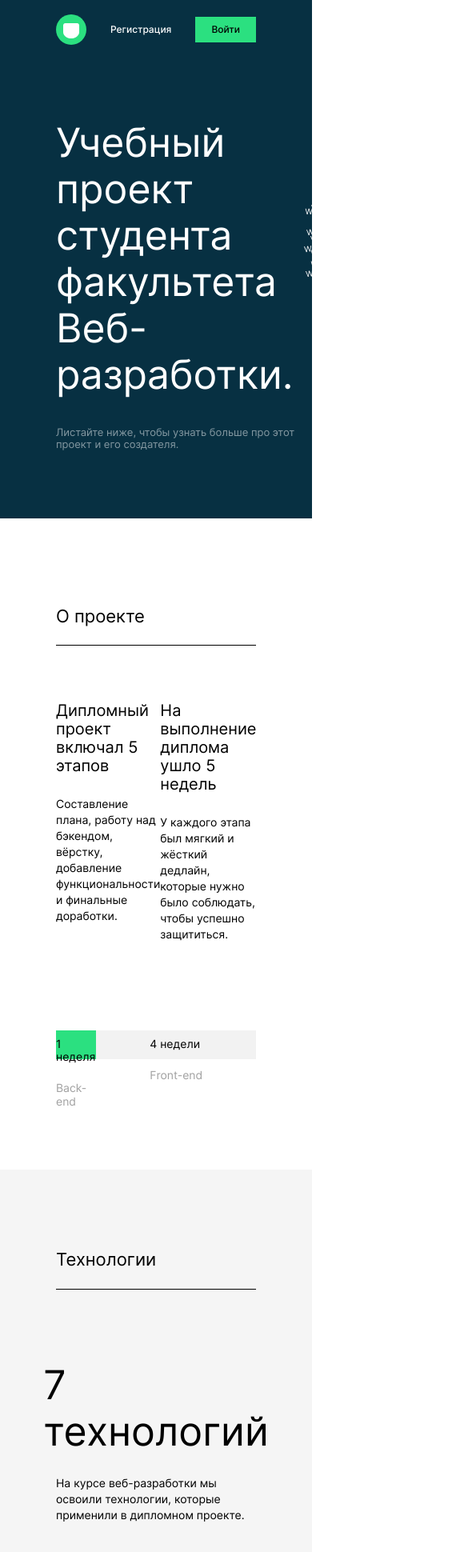
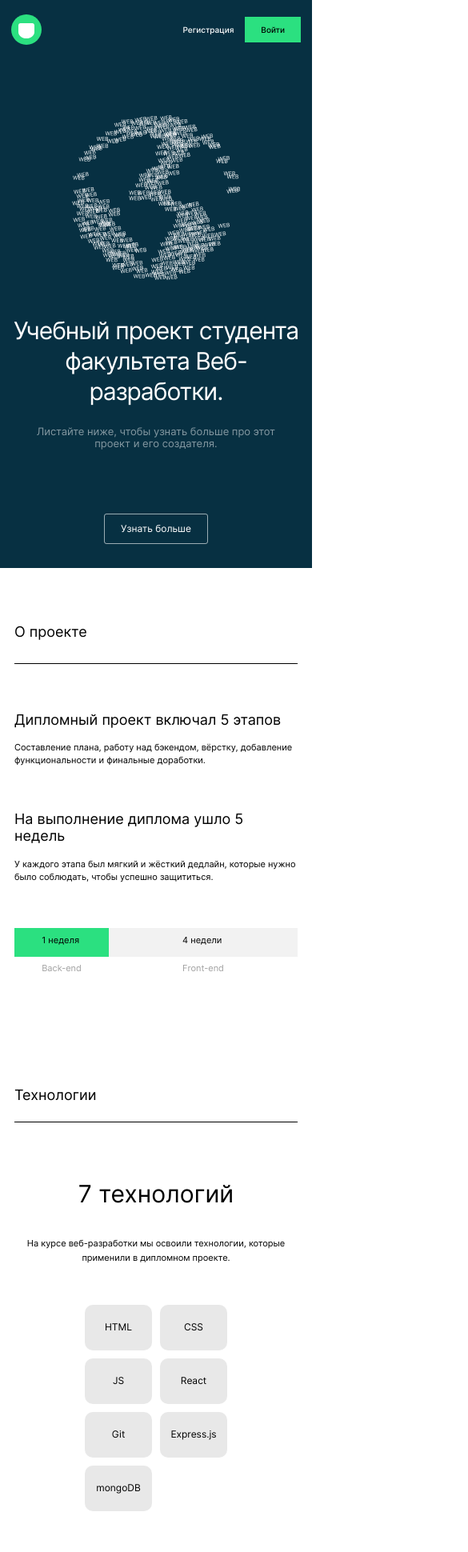
Before and after one commit to Betokko/movies-explorer-frontend, a React (Create React App) app: page / in a window 390 px wide. Shown: the top 1940 px of the page at 80% size, 585 px wide, since content can reach past the window. Built offline with nearby package versions, Linux system fonts and the light colour scheme.

Commit message:
add @media

```diff
--- a/src/components/AboutMe/AboutMe.js
+++ b/src/components/AboutMe/AboutMe.js
@@ -13,10 +13,13 @@ const AboutMe = () => {
           <h2 className="about-me__info__title">Артур</h2>
           <p className="about-me__info__about">Фронтенд-разработчик, 32 года</p>
           <p className="about-me__info__descr">
-            Lorem, ipsum dolor sit amet consectetur adipisicing elit. Omnis
-            minima incidunt facilis perferendis iste reiciendis, molestias
-            deleniti nobis maiores. Corporis error aliquid nesciunt nemo unde
-            veritatis, natus hic ex voluptates.
+            Мне нравится сфера web-разработки и я хочу в ней раздваиваться.
+            Приятно сразу видеть результат своей работы. <br /> Я прикладываю
+            значительные усилия, чтобы освоить это ремесло, я прохожу курсы,
+            смотрю видео, читаю статьи и книги, занимаюсь разработкой своих
+            pet-проектов Имею успешный опыт командной работы. <br /> В свободное
+            время увленксюь, просмотром фильмов и сериалов, люблю готовку, игры
+            и прогулки на свежем воздухе
           </p>
           <ul className="about-me__info__links">
             <li className="about-me__info__link">
--- a/src/components/AboutMe/AboutMe.scss
+++ b/src/components/AboutMe/AboutMe.scss
@@ -1,26 +1,54 @@
 .about-me {
   padding: 110px 70px 0;
+  @media (max-width: 1023px) {
+    padding: 90px 50px 0;
+  }
+  @media (max-width: 767px) {
+    padding: 70px 14px 0;
+  }
   &__main {
     font-size: 22px;
     border-bottom: 1px solid #000;
     padding-bottom: 23px;
+    @media (max-width: 767px) {
+      padding-bottom: 18px;
+    }
   }
 
   &__block {
     margin-top: 66px;
     display: flex;
     justify-content: space-between;
+    @media (max-width: 767px) {
+      flex-direction: column-reverse;
+      margin-top: 60px;
+    }
   }
 
   &__info {
     width: 600px;
     display: flex;
     flex-direction: column;
+    @media (max-width: 1023px) {
+      margin-right: 49px;
+    }
+    @media (max-width: 767px) {
+      width: 100%;
+    }
 
     &__title {
       font-size: 50px;
       line-height: 58px;
       font-weight: 400;
+      @media (max-width: 1023px) {
+        font-size: 40px;
+        line-height: 40px;
+      }
+      @media (max-width: 767px) {
+        flex-direction: column-reverse;
+        margin-top: 40px;
+        font-size: 30px;
+      }
     }
 
     &__about {
@@ -28,24 +56,42 @@
       line-height: 20px;
       font-weight: 500;
       margin-top: 18px;
+      @media (max-width: 1023px) {
+        margin-top: 16px;
+        font-size: 12px;
+        line-height: 18px;
+      }
+      @media (max-width: 767px) {
+        margin-top: 20px;
+      }
     }
 
     &__descr {
       font-size: 14px;
       line-height: 22px;
       margin-top: 26px;
+      @media (max-width: 1023px) {
+        margin-top: 20px;
+        font-size: 12px;
+        line-height: 18px;
+      }
     }
 
     &__links {
       display: flex;
       list-style: none;
       margin-top: auto;
+      @media (max-width: 787px) {
+        margin-top: 40px;
+      }
+
     }
 
     &__link {
       margin-right: 20px;
       text-decoration: none;
       transition: opaciti .2s;
+      font-size: 14px;
       color: #000;
       &:hover {
         opacity: .5;
@@ -56,5 +102,9 @@
   &__photo {
     object-fit: cover;
     width: 270px;
+    border-radius: 10px;
+    @media (max-width: 767px) {
+      width: 100%;
+    }
   }
 }
--- a/src/components/AboutProject/AboutProject.scss
+++ b/src/components/AboutProject/AboutProject.scss
@@ -1,10 +1,18 @@
 .about-project {
-  padding: 110px 70px calc(110px + 28px);
+  padding: 110px 70px 141px;
   display: grid;
   grid-template-areas:
   "top top "
   "mid-l mid-r"
   "bot bot";
+  @media (max-width: 1023px) {
+    padding: 90px 50px 121px;
+  }
+  @media (max-width: 767px) {
+    display: flex;
+    flex-direction: column;
+    padding: 70px 18px 93px;
+  }
 
   &__title {
     grid-area: top;
@@ -12,17 +20,40 @@
     border-bottom: 1px solid #000;
     padding-bottom: 23px;
     margin-bottom: 70px;
+    @media (max-width: 767px) {
+      font-size: 18px;
+      padding-bottom: 28px;
+      margin-bottom: 60px;
+    }
   }
 
   &__section {
     margin-bottom: 110px;
+    @media (max-width: 1023px) {
+      margin-bottom: 93px;
+    }
+    @media (max-width: 767px) {
+      margin-bottom: 56px;
+    }
     &__title {
       font-size: 20px;
       margin-bottom: 26px;
+      @media (max-width: 767px) {
+        font-size: 18px;
+        margin-bottom: 16px;
+      }
     }
     &__descr {
       font-size: 14px;
       line-height: 20px;
+      @media (max-width: 1023px) {
+        font-size: 12px;
+        line-height: 18px;
+      }
+      @media (max-width: 767px) {
+        font-size: 11px;
+        line-height: 16px;
+      }
     }
   }
 
@@ -31,10 +62,16 @@
     display: flex;
     height: 36px;
     font-size: 14px;
+    @media (max-width: 767px) {
+      font-size: 11px;
+    }
     &__back{
       display: block;
       width: 20%;
       background-color: #2BE080;
+      @media (max-width: 767px) {
+        width: 40%;
+      }
       &__week{
         display: block;
         width: fit-content;
--- a/src/components/App/App.scss
+++ b/src/components/App/App.scss
@@ -3,7 +3,6 @@
 * {
   margin: 0;
   padding: 0;
-  box-sizing: border-box;
 }
 
 .content{
@@ -12,6 +11,7 @@
   background-color: #fff;
   color: #000;
   font-weight: 400;
+  min-width: 320px;
 
   .wrapper {
     max-width: 1280px;
--- a/src/components/Footer/Footer.scss
+++ b/src/components/Footer/Footer.scss
@@ -5,6 +5,13 @@
   flex-direction: column;
   justify-content: flex-end;
   font-size: 13px;
+  @media (max-width: 1023px) {
+    padding: 0 30px 20px;
+  }
+  @media (max-width: 767px) {
+    padding: 79px 10px 20px;
+    height: auto;
+  }
 
   &__text {
     text-align: center;
@@ -13,16 +20,28 @@
     line-height: auto;
     padding-bottom: 20px;
     color: #A0A0A0;
+    @media (max-width: 767px) {
+      font-size: 12px;
+    }
   }
 
   &__main {
     border-top: 1px solid #E8E8E8;
     display: flex;
     padding-top: 20px;
+    @media (max-width: 767px) {
+      padding-top: 20px;
+      flex-direction: column-reverse;
+      text-align: center;
+    }
   }
 
   &__copy {
     margin-right: auto;
+    @media (max-width: 767px) {
+      margin: 30px 0 0;
+      color: #A0A0A0;
+    }
   }
 
   &__link {
@@ -30,6 +49,10 @@
     text-decoration: none;
     transition: opacity .2s;
     margin-left: 20px;
+    @media (max-width: 767px) {
+      margin: 0;
+      padding-bottom: 12px;
+    }
     &:hover {
       opacity: .5;
     }
--- a/src/components/NavTab/NavTab.scss
+++ b/src/components/NavTab/NavTab.scss
@@ -5,6 +5,12 @@
   color: #fff;
   padding: 0 70px;
   height: 74px;
+  @media (max-width: 1023px) {
+    padding: 0 30px;
+  }
+  @media (max-width: 767px) {
+    padding: 0 14px;
+  }
 
   &__link {
     text-decoration: none;
@@ -12,6 +18,9 @@
     line-height: 16px;
     font-weight: 500;
     transition: opacity .2s;
+    @media (max-width: 767px) {
+      font-size: 10px;
+    }
 
     &:hover {
       opacity: .5;
@@ -33,8 +42,9 @@
       color: #000;
       background-color: #2BE080;
       padding: 8px 20px;
+      @media (max-width: 767px) {
+        margin-left: 14px;
+      }
     }
   }
-
-
 }
--- a/src/components/Portfolio/Portfolio.scss
+++ b/src/components/Portfolio/Portfolio.scss
@@ -1,5 +1,11 @@
 .portfolio {
   padding: 100px 70px 125px;
+  @media (max-width: 1023px) {
+    padding: 90px 50px 0;
+  }
+  @media (max-width: 767px) {
+    padding: 70px 14px;
+  }
   &__main {
     font-size: 14px;
     line-height: 20px;
@@ -19,6 +25,14 @@
     line-height: 50px;
     padding: 20px 0;
     position: relative;
+    @media (max-width: 1023px) {
+      font-size: 28px;
+    }
+    @media (max-width: 767px) {
+      font-size: 18px;
+      line-height: 28px;
+    }
+
     &::after {
       content: '';
       width: 29px;
@@ -28,7 +42,13 @@
       background-image: url('../../images/arrow-link.svg');
       background-position: center;
       background-repeat: no-repeat;
+      @media (max-width: 767px) {
+        width: 18px;
+        height: 28px;
+      }
     }
+
+
     &:hover {
       opacity: .5;
     }
--- a/src/components/Promo/Promo.scss
+++ b/src/components/Promo/Promo.scss
@@ -1,13 +1,31 @@
 .promo {
   padding: 75px 70px;
-  height: 574px;
   background-color: #073042;
   color: #fff;
   display: flex;
   justify-content: space-between;
+  @media (max-width: 1023px) {
+    padding: 140px 50px 76px;
+    flex-direction: column-reverse;
+    align-items: center;
+    text-align: center;
+  }
+  @media (max-width: 767px) {
+    padding: 70px 10px 30px;
+  }
 
   &__info {
     width: 640px;
+    @media (max-width: 1023px) {
+      display: flex;
+      flex-direction: column;
+      align-items: center;
+      padding-top: 46px;
+    }
+    @media (max-width: 1023px) {
+      padding-top: 44px;
+      width: 100%;
+    }
   }
 
   &__title {
@@ -16,6 +34,15 @@
     font-weight: 400;
     margin: 0;
     padding: 0;
+    @media (max-width: 1023px) {
+      font-size: 40px;
+      line-height: 50px;
+    }
+    @media (max-width: 1023px) {
+      font-size: 30px;
+      line-height: 38px;
+      letter-spacing: -1px;
+    }
   }
 
   &__descr {
@@ -25,6 +52,12 @@
     font-weight: 400;
     width: 310px;
     margin-top: 36px;
+    @media (max-width: 1023px) {
+      margin-top: 22px;
+    }
+    @media (max-width: 1023px) {
+      margin-top: 24px;
+    }
   }
 
   &__link {
@@ -42,10 +75,20 @@
     &:hover {
       background-color: rgba($color: #fff, $alpha: .3);
     }
+    @media (max-width: 1023px) {
+      margin-top: 92px;
+    }
+    @media (max-width: 767px) {
+      margin-top: 80px;
+    }
   }
 
   &__logo{
     width: 310px;
     height: 304px;
+    @media (max-width: 767px) {
+      width: 210px;
+      height: 206px;
+    }
   }
 }
--- a/src/components/Techs/Techs.scss
+++ b/src/components/Techs/Techs.scss
@@ -1,30 +1,61 @@
 .techs {
   padding: 100px 70px;
   background-color: #F5F5F5;
+  @media (max-width: 1023px) {
+    padding: 90px 50px;
+  }
+  @media (max-width: 767px) {
+    padding: 70px 18px;
+    background-color: #fff;
+  }
+
 
   &__main{
     font-size: 22px;
     border-bottom: 1px solid #000;
     padding-bottom: 23px;
+    @media (max-width: 767px) {
+      font-size: 18px;
+    }
   }
 
   &__block {
-    margin-top: 90px;
+    width: 460px;
+    margin: 90px auto 0;
+    text-align: center;
     display: flex;
     flex-direction: column;
     align-items: center;
+    @media (max-width: 1023px) {
+      margin-top: 80px;
+    }
+    @media (max-width: 767px) {
+      width: 100%;
+      margin-top: 60px;
+    }
   }
 
   &__title {
     font-size: 50px;
     line-height: 58px;
     font-weight: 400;
+    @media (max-width: 767px) {
+      font-size: 30px;
+    }
   }
 
   &__descr {
     margin-top: 26px;
     font-size: 14px;
     line-height: 20px;
+    @media (max-width: 1023px) {
+      font-size: 12px;
+      line-height: 18px;
+      margin-top: 24px;
+    }
+    @media (max-width: 767px) {
+      font-size: 11px;
+    }
   }
 
   &__list {
@@ -35,6 +66,15 @@
     gap: 10px;
     grid-column: 1fr;
     margin-top: 100px;
+    @media (max-width: 1023px) {
+      margin-top: 83px;
+    }
+    @media (max-width: 767px) {
+      width: 100%;
+      margin-top: 50px;
+      grid-template-columns: repeat(2, 1fr);
+      width: 178px;
+    }
   }
 
   &__item {
@@ -43,5 +83,9 @@
     padding: 21px 0 22px;
     text-align: center;
     font-size: 14px;
+    @media (max-width: 767px) {
+      padding: 21px 0 22px;
+      font-size: 12px;
+    }
   }
 }
```
